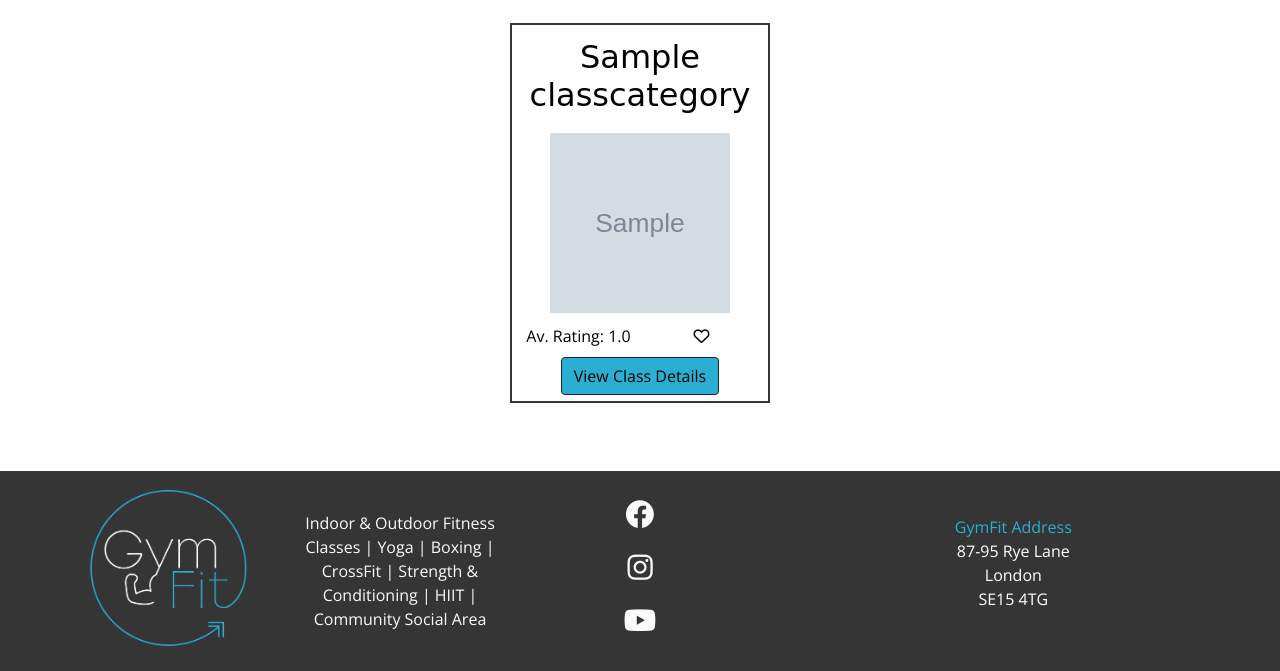
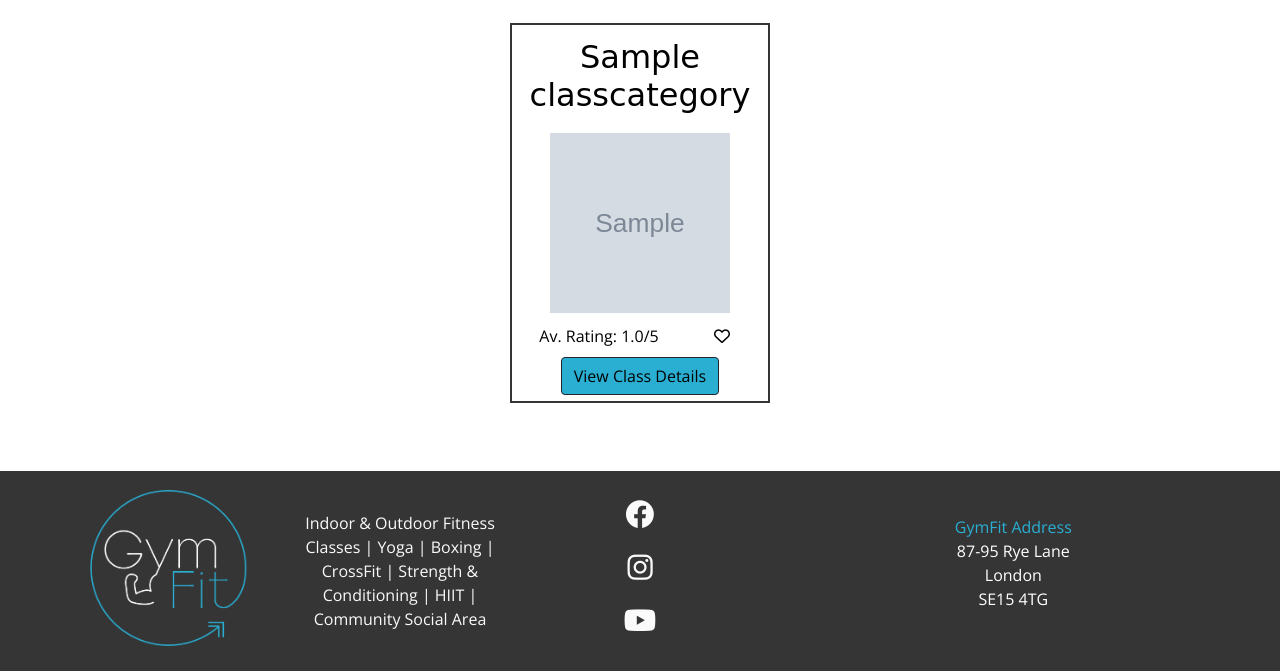
Before and after one commit to nlenno1/gym-fit-MS4, a Django app: page /classes/our_classes/ in a window 1280 px wide. Shown: the part 278-949 px from the top of the page. Run offline with Django 4.2, Linux system fonts and the light colour scheme; tables that the repository leaves empty hold one stand-in row (values such as "Sample post"); grey boxes marked "Sample" are stand-in pictures; parts of the project's set-up code (start-up, migrations or seed data) failed here and were passed over; some libraries are stand-ins or nearby versions; some web fonts are replaced.

Commit message:
style: add '/5' to all rating displays, remove box-shadow on btn focus using no-buttom and adjusted the style on the categories page

```diff
--- a/classes/templates/classes/class_category_details.html
+++ b/classes/templates/classes/class_category_details.html
@@ -55,7 +55,7 @@
             <div class="col-12 col-lg-8 ps-lg-4 pt-4 pt-lg-0 text-center text-md-start">
                 <p>{{ category.description }}</p>
                 <p>Equipment Required: {{ category.equipment_required }}</p>
-                <p>{{ category.average_rating }} Star Average Rating from {{ category.numb_of_reviews }} Review{{ category.numb_of_reviews|pluralize }}</p>
+                <p>{{ category.average_rating }}/5 Star Average Rating from {{ category.numb_of_reviews }} Review{{ category.numb_of_reviews|pluralize }}</p>
             </div>
             {% if user.is_superuser %}
                 <div class="row g-0 pt-4 px-md-5">
--- a/classes/templates/classes/our_classes.html
+++ b/classes/templates/classes/our_classes.html
@@ -41,8 +41,8 @@
                                     <img src="{{MEDIA_URL}}no-image.jpg" alt="Representation of a {{ category.friendly_name }} class"></div>
                                 {% endif %}
                             </div>
-                        <div class="col-6">Av. Rating: {{ category.average_rating }}</div>
-                        <div class="col-6">
+                        <div class="col-8">Av. Rating: {{ category.average_rating }}/5</div>
+                        <div class="col-4">
                             {% if category.id in fav_categories %}
                                 <form action="{% url 'remove_category_from_favs' category.id %}" method="POST" class="form">
                                     {% csrf_token %}
--- a/static/css/base.css
+++ b/static/css/base.css
@@ -59,6 +59,10 @@ h1, h2, h3 ,h4, h5 {
     padding: 0;
     border: none;
     background-color: rgba(0, 0, 0, 0);
+}
+
+.no-button:focus {
+    box-shadow: none;
 }
 
 /* Colours */
```
